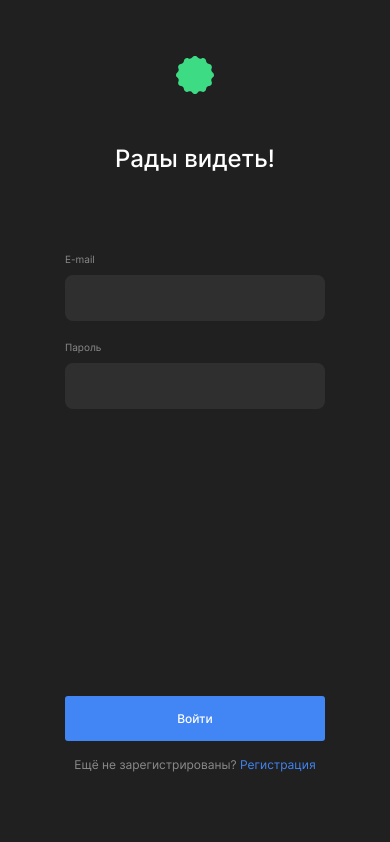
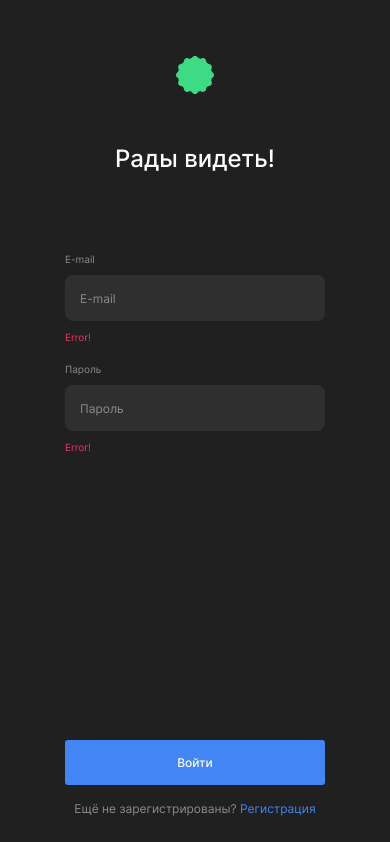
Before and after one commit to oxitenko/movies-explorer-frontend, a React (Create React App) app: page /signin in a window 390 px wide. Shown: the top 842 px of the page. Built offline with nearby package versions, Linux system fonts and the light colour scheme.

Commit message:
fix: scroll main

```diff
--- a/src/components/AboutProject/AboutProject.css
+++ b/src/components/AboutProject/AboutProject.css
@@ -91,7 +91,7 @@
   margin: 14px 0 0 0;
 }
 
-@media screen and (max-width: 1024px) {
+@media screen and (max-width: 1230px) {
   .aboutproject__time-one {
     width: 140px;
   }
@@ -100,6 +100,8 @@
   }
   .aboutproject__bar {
     justify-content: center;
+    margin-top: 93px;
+    margin-bottom: 121px;
   }
   .aboutproject {
     margin-top: 0px;
@@ -109,10 +111,6 @@
   }
   .aboutproject__subtitle {
     margin: 0 0 24px 0;
-  }
-  .aboutproject__bar {
-    margin-top: 93px;
-    margin-bottom: 121px;
   }
 }
 
--- a/src/components/Login/Login.css
+++ b/src/components/Login/Login.css
@@ -10,4 +10,7 @@
   .auth__button-signin {
     margin-top: 267px;
   }
+  .auth__content-signin {
+    margin-top: 56px;
+  }
 }
--- a/src/components/Login/Login.js
+++ b/src/components/Login/Login.js
@@ -6,7 +6,7 @@ import { Link } from 'react-router-dom';
 const Login = () => {
   return (
     <section className="auth auth__signin">
-      <div className="auth__content">
+      <div className="auth__content auth__content-signin">
         <img className="auth__logo" src={pageLogo} alt="logo" />
         <h2 className="auth__title">Рады видеть!</h2>
         <form className="auth__form auth__form-signin">
@@ -18,7 +18,9 @@ const Login = () => {
               name="email"
               autoComplete="username"
               required
+              placeholder="E-mail"
             />
+            <span className="auth__error">Error!</span>
           </label>
           <label className="auth__label auth__label-signin">
             Пароль
@@ -28,7 +30,9 @@ const Login = () => {
               name="password"
               autoComplete="current-password"
               required
+              placeholder="Пароль"
             />
+            <span className="auth__error">Error!</span>
           </label>
           <button type="submit" className="auth__button auth__button-signin">
             Войти
--- a/src/components/MobileSearchForm/MobileSearchForm.js
+++ b/src/components/MobileSearchForm/MobileSearchForm.js
@@ -12,6 +12,7 @@ const MobileSearchForm = () => {
             type="text"
             placeholder="Фильм"
             name="film"
+            required
           />
           <button
             className="search__button search__button-mobile"
--- a/src/components/Profile/Profile.css
+++ b/src/components/Profile/Profile.css
@@ -39,6 +39,15 @@
   text-align: right;
   color: #ffffff;
   padding: 0;
+}
+
+.profile__input::placeholder {
+  font-family: 'Inter';
+  font-style: normal;
+  font-weight: 500;
+  font-size: 11px;
+  line-height: 13px;
+  color: #8b8b8b;
 }
 
 .profile__input:focus {
--- a/src/components/Profile/Profile.js
+++ b/src/components/Profile/Profile.js
@@ -24,6 +24,7 @@ const Profile = () => {
               type="text"
               name="name"
               required
+              placeholder="Имя"
             />
           </label>
           <span className="profile__line"></span>
@@ -36,6 +37,7 @@ const Profile = () => {
               type="email"
               name="email"
               required
+              placeholder="E-mail"
             />
           </label>
           <button type="submit" className="profile__editbtn">
--- a/src/components/Promo/Promo.css
+++ b/src/components/Promo/Promo.css
@@ -40,7 +40,7 @@
     width: 91%;
   }
   .promo__title {
-    font-size: 29px;
+    font-size: 28px;
     line-height: 37px;
     margin: 220px 0 0 0;
   }
--- a/src/components/Register/Register.js
+++ b/src/components/Register/Register.js
@@ -18,7 +18,9 @@ const Register = () => {
               name="name"
               autoComplete="username"
               required
+              placeholder="Имя"
             />
+            <span className="auth__error">Error!</span>
           </label>
           <label className="auth__label auth__label-signup">
             E-mail
@@ -28,7 +30,9 @@ const Register = () => {
               name="email"
               autoComplete="username"
               required
+              placeholder="E-mail"
             />
+            <span className="auth__error">Error!</span>
           </label>
           <label className="auth__label auth__label-signup">
             Пароль
@@ -38,7 +42,9 @@ const Register = () => {
               name="password"
               autoComplete="new-password"
               required
+              placeholder="Пароль"
             />
+            <span className="auth__error">Error!</span>
           </label>
           <button type="submit" className="auth__button auth__button-signup">
             Зарегистрироваться
--- a/src/components/SearchForm/SearchForm.js
+++ b/src/components/SearchForm/SearchForm.js
@@ -8,7 +8,7 @@ const SearchForm = () => {
   return (
     <section className="search">
       <div className="search__container">
-        <form className="search__form" required>
+        <form className="search__form">
           <img
             className="search__icon"
             src={placeHolderIcon}
@@ -19,6 +19,7 @@ const SearchForm = () => {
             type="text"
             placeholder="Фильм"
             name="film"
+            required
           />
           <button className="search__button" type="submit">
             <img src={searchicon} alt="Кнопка поиска" />
--- a/src/style/AuthForm.css
+++ b/src/style/AuthForm.css
@@ -1,10 +1,14 @@
+.auth {
+  display: flex;
+  width: 100%;
+}
+
 .auth__content {
   display: flex;
   flex-direction: column;
-  max-width: 396px;
+  width: 396px;
   justify-content: center;
   margin: 0 auto;
-  margin-top: 70px;
 }
 
 .auth__logo {
@@ -39,6 +43,11 @@
   color: #8b8b8b;
 }
 
+.auth__error {
+  color: #ee3465;
+  margin-top: 10px;
+}
+
 .auth__input {
   background: #2f2f2f;
   border-radius: 8px;
@@ -54,8 +63,22 @@
   margin-top: 10px;
 }
 
+.auth__input::placeholder {
+  font-family: 'Inter';
+  font-style: normal;
+  font-weight: 400;
+  font-size: 14px;
+  line-height: 20px;
+  color: #8b8b8b;
+}
+
+.auth__input:invalid {
+  color: #ee3465;
+}
+
 .auth__input:focus {
-  outline: none;
+  outline-style: solid;
+  outline-color: #8b8b8b;
 }
 
 .auth__button {
@@ -106,15 +129,9 @@
   color: #4294f4;
 }
 
-@media screen and (max-width: 1024px) {
-  .auth__content {
-    margin-top: 232px;
-  }
-}
-
 @media screen and (max-width: 767px) {
   .auth__content {
-    max-width: 260px;
+    width: 260px;
     margin-top: 56px;
   }
   .auth__title {
@@ -136,4 +153,7 @@
     font-size: 12px;
     line-height: 15px;
   }
+  .auth__input::placeholder {
+    font-size: 12px;
+  }
 }
```
